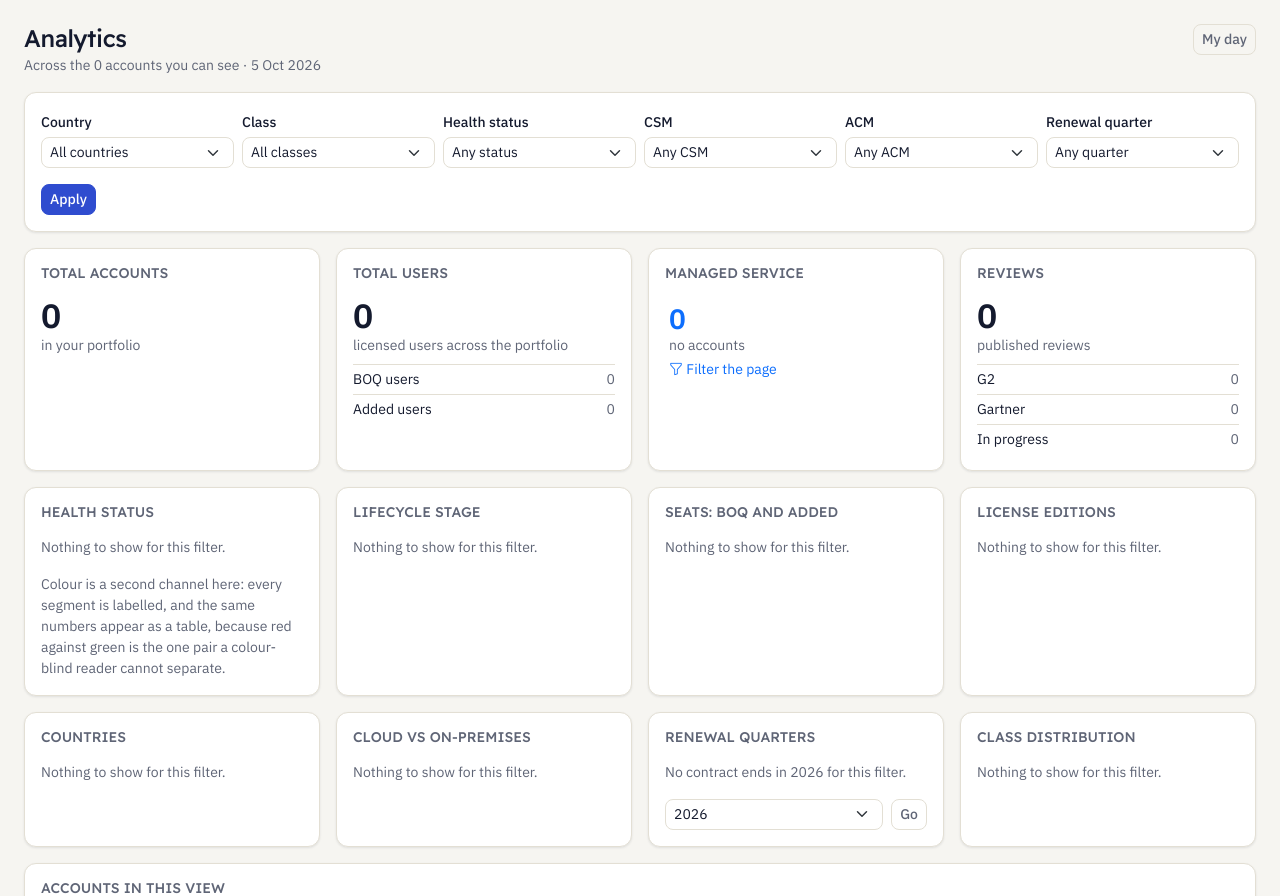
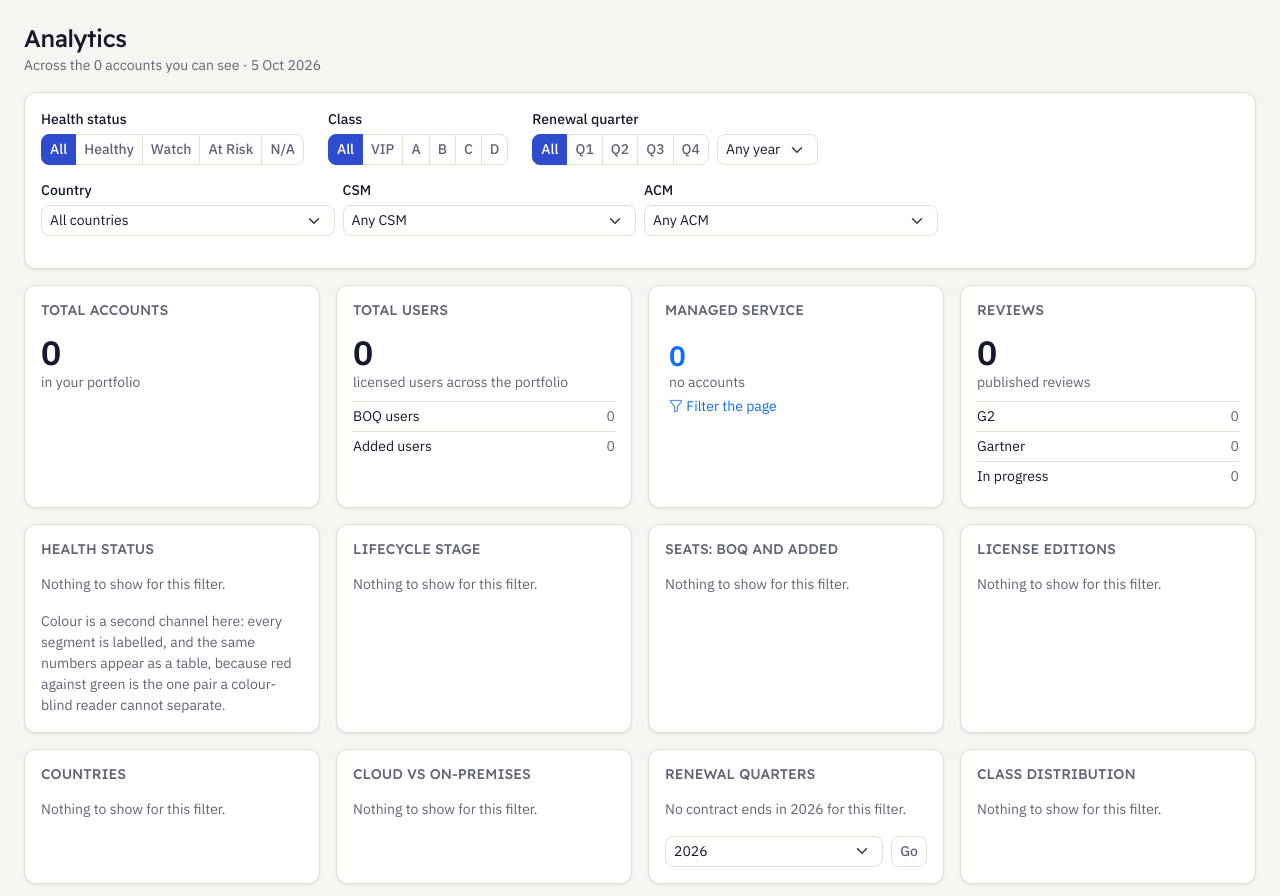
Before and after one commit to Elqasas/CSM, a Django app: page /analytics/ in a window 1280 px wide. Shown: the part 71-967 px from the top of the page. Run offline with Django 5.2, Linux system fonts and the light colour scheme; the visitor is signed in with stand-in values (Sample User, id 1); data comes from the database, SQL or seed files in the repository; data that the repository does not hold is empty; some libraries are stand-ins or nearby versions.

Commit message:
Send managers to Analytics, and filter analytics by buttons and quarter
My day needs a new myday.view capability, which a Manager does not hold:
sign-in, the logo and / take a manager to Analytics. The My day button on
Analytics is gone for every role.

Health status, class and renewal quarter (Q1-Q4) are segmented buttons, with
a year list beside the quarter; country, CSM and ACM stay as lists and apply
on change. Renewal-chart bars set quarter and year together through a paired
toggle_filter.

Hovering the compass mark on the sign-in page replays the opening swing.

Co-Authored-By: Claude Opus 5.5 <noreply@anthropic.com>

```diff
--- a/csm/core/access/abilities.py
+++ b/csm/core/access/abilities.py
@@ -46,6 +46,7 @@ _MATRIX: dict[str, frozenset[str]] = {
             cap.HEALTH_OVERRIDE,
             cap.LIFECYCLE_EDIT,
             cap.DASHBOARD_VIEW,
+            cap.MYDAY_VIEW,
             cap.IMPORT_RUN,
             cap.EXPORT_RUN,
         }
@@ -63,6 +64,7 @@ _MATRIX: dict[str, frozenset[str]] = {
             cap.TASK_DELETE,
             cap.TASK_COMPLETE,
             cap.DASHBOARD_VIEW,
+            cap.MYDAY_VIEW,
             cap.IMPORT_RUN,
             cap.EXPORT_RUN,
             # Deliberately absent: HEALTH_VIEW, HEALTH_OVERRIDE, LIFECYCLE_EDIT,
@@ -88,6 +90,8 @@ _MATRIX: dict[str, frozenset[str]] = {
             cap.NOTE_VIEW,
             cap.DASHBOARD_VIEW,
             cap.EXPORT_RUN,
+            # Deliberately absent: MYDAY_VIEW. A manager holds no queue of their
+            # own, so the landing page and the logo take them to Analytics.
         }
     ),
     # Everything, including the one capability nobody else holds. Written as
--- a/csm/core/access/capabilities.py
+++ b/csm/core/access/capabilities.py
@@ -39,6 +39,9 @@ HEALTH_OVERRIDE = "health.override"
 LIFECYCLE_EDIT = "lifecycle.edit"
 
 DASHBOARD_VIEW = "dashboard.view"
+#: The "My day" landing page: one person's own queue. A manager owns no queue,
+#: so a manager lands on Analytics instead.
+MYDAY_VIEW = "myday.view"
 IMPORT_RUN = "import.run"
 EXPORT_RUN = "export.run"
 USER_MANAGE = "user.manage"
@@ -71,6 +74,7 @@ ALL = frozenset(
         HEALTH_OVERRIDE,
         LIFECYCLE_EDIT,
         DASHBOARD_VIEW,
+        MYDAY_VIEW,
         IMPORT_RUN,
         EXPORT_RUN,
         USER_MANAGE,
--- a/csm/core/templatetags/query.py
+++ b/csm/core/templatetags/query.py
@@ -12,6 +12,19 @@ from __future__ import annotations
 from django import template
 
 register = template.Library()
+
+def _pairs(param: str, value: str) -> list[tuple[str, str]]:
+    """``("rq,ry", "3,2026")`` -> ``[("rq", "3"), ("ry", "2026")]``.
+
+    A segment can stand for more than one parameter at once: a bar on the
+    renewal chart is "Q3 of 2026", which the page filter holds as a quarter and
+    a year. Comma-joined names and values keep the tags' one-param signature.
+    """
+    names, values = param.split(","), value.split(",")
+    if len(names) != len(values):
+        return []
+    return list(zip(names, values, strict=True))
+
 
 #: Never carried across a filter change. A page number from the previous,
 #: wider result set points into a list that no longer has that many pages.
@@ -36,11 +49,16 @@ def toggle_filter(context, param: str, value) -> str:
 
     request = context["request"]
     params = request.GET.copy()
+    pairs = _pairs(param, value)
+    if not pairs:
+        return ""
 
-    if params.get(param, "") == value:
-        params.pop(param, None)
+    if all(params.get(name, "") == part for name, part in pairs):
+        for name, _ in pairs:
+            params.pop(name, None)
     else:
-        params[param] = value
+        for name, part in pairs:
+            params[name] = part
 
     for key in DROPPED:
         params.pop(key, None)
@@ -110,4 +128,6 @@ def is_filtered_on(context, param: str, value) -> bool:
     value = "" if value is None else str(value)
     if not param or not value:
         return False
-    return context["request"].GET.get(param, "") == value
+    pairs = _pairs(param, value)
+    query = context["request"].GET
+    return bool(pairs) and all(query.get(name, "") == part for name, part in pairs)
--- a/csm/dashboard/cards.py
+++ b/csm/dashboard/cards.py
@@ -197,7 +197,7 @@ def _renewal_year_quarters(ctx) -> dict:
         }
     )
     rows = [
-        (f"Q{quarter}", counted[f"q{quarter}"], f"{year}-{quarter}")
+        (f"Q{quarter}", counted[f"q{quarter}"], f"{quarter},{year}")
         for quarter in (1, 2, 3, 4)
     ]
     return {
@@ -207,7 +207,9 @@ def _renewal_year_quarters(ctx) -> dict:
         "chart": bars(rows, width=280.0, bar_height=24.0, gap=16.0),
         "rows": [(label, n) for label, n, _ in rows],
         "token": SERIES_1,
-        "filter_param": "renewal",
+        # Both halves of the page's renewal filter at once: a bar is that
+        # quarter *of the year drawn*, not that quarter in every year.
+        "filter_param": "rq,ry",
         "caption": f"Contract end dates in {year}: {sum(n for _, n, _ in rows)} in total.",
         "empty": f"No contract ends in {year} for this filter.",
         # The card's own year, like the renewals list's own quarter: the page
--- a/csm/dashboard/views.py
+++ b/csm/dashboard/views.py
@@ -16,12 +16,17 @@ import datetime as dt
 
 from django.conf import settings
 from django.db.models import Count, Q
+from django.shortcuts import redirect
 from django.views.generic import TemplateView
 
 from csm.accounts.filters import (
-    RENEWAL_PARAM,
-    apply_renewal_quarter,
-    renewal_quarter_choices,
+    QUARTERS,
+    RENEWAL_QUARTER_PARAM,
+    RENEWAL_YEAR_PARAM,
+    apply_renewal_parts,
+    parse_quarter,
+    parse_year,
+    renewal_year_choices,
 )
 from csm.contacts.models import Contact
 from csm.core.access import capabilities as cap
@@ -67,7 +72,18 @@ def clock_reading(zone: str, *, twelve_hour: bool = False) -> str:
 
 
 class DashboardView(AbilityMixin, TemplateView):
+    """"My day": the reader's own queue. Also where sign-in and the logo land.
+
+    A reader without ``myday.view`` - a manager, who owns no queue - is sent on
+    to Analytics, so the landing URL stays one URL for everybody.
+    """
+
     template_name = "dashboard/index.html"
+
+    def get(self, request, *args, **kwargs):
+        if not self.ability.can(cap.MYDAY_VIEW):
+            return redirect("dashboard:analytics")
+        return super().get(request, *args, **kwargs)
 
     def get_context_data(self, **kwargs):
         context = super().get_context_data(**kwargs)
@@ -171,6 +187,16 @@ CHART_FILTERS = (
 UNSET = "none"
 
 
+#: What the analytics filter form carries as hidden inputs: every parameter the
+#: page reads that is not one of the form's own lists. Without them, changing
+#: the country would drop the class button, a chart click, or a card's own
+#: quarter.
+HIDDEN_FILTER_PARAMS = (
+    "status", "class", "rq", "deployment", "license", "stage", "managed",
+    "quarter", "quarter_year", "renewal_year", "sort",
+)
+
+
 class AnalyticsDashboardView(CapabilityRequiredMixin, TemplateView):
     """Section 8: one filter, many cards, per-role card visibility."""
 
@@ -216,7 +242,13 @@ class AnalyticsDashboardView(CapabilityRequiredMixin, TemplateView):
         context["carried_params"] = self._carried_params(context["active_filters"])
         context["csm_choices"] = self._owner_choices("csm")
         context["acm_choices"] = self._owner_choices("acm")
-        context["renewal_quarters"] = renewal_quarter_choices(self.ability.accounts())
+        context["hidden_filters"] = [
+            (param, self.request.GET[param].strip())
+            for param in HIDDEN_FILTER_PARAMS
+            if self.request.GET.get(param, "").strip()
+        ]
+        context["quarters"] = QUARTERS
+        context["renewal_years"] = renewal_year_choices(self.ability.accounts())
         context["account_classes"] = AccountClass.choices
         context["health_statuses"] = HealthStatus.choices
         return context
@@ -265,7 +297,11 @@ class AnalyticsDashboardView(CapabilityRequiredMixin, TemplateView):
             elif value.isdigit():
                 qs = qs.filter(**{f"{field}_id": int(value)})
 
-        qs = apply_renewal_quarter(qs, self.request.GET.get(RENEWAL_PARAM))
+        qs = apply_renewal_parts(
+            qs,
+            self.request.GET.get(RENEWAL_QUARTER_PARAM),
+            self.request.GET.get(RENEWAL_YEAR_PARAM),
+        )
 
         return qs
 
@@ -282,7 +318,8 @@ class AnalyticsDashboardView(CapabilityRequiredMixin, TemplateView):
             "managed": self.request.GET.get("managed", ""),
             "csm": self.request.GET.get("csm", ""),
             "acm": self.request.GET.get("acm", ""),
-            "renewal": self.request.GET.get(RENEWAL_PARAM, ""),
+            "rq": self.request.GET.get(RENEWAL_QUARTER_PARAM, ""),
+            "ry": self.request.GET.get(RENEWAL_YEAR_PARAM, ""),
             "quarter": self.request.GET.get("quarter", ""),
             "quarter_year": self.request.GET.get("quarter_year", ""),
         }
@@ -308,7 +345,8 @@ class AnalyticsDashboardView(CapabilityRequiredMixin, TemplateView):
                 "No edition recorded" if v == UNSET else dict(LicenseType.choices).get(v)
             ),
             "managed": {"1": "Managed service", "0": "Not managed"}.get,
-            "renewal": self._renewal_label,
+            "rq": lambda v: f"Renewing in Q{q}" if (q := parse_quarter(v)) else "",
+            "ry": lambda v: f"Renewing in {y}" if (y := parse_year(v)) else "",
             "csm": lambda v: f"CSM: {self._person_name(v)}",
             "acm": lambda v: f"ACM: {self._person_name(v)}",
         }
@@ -340,13 +378,6 @@ class AnalyticsDashboardView(CapabilityRequiredMixin, TemplateView):
             if value:
                 carried.append({"param": param, "value": value, "label": ""})
         return carried
-
-    @staticmethod
-    def _renewal_label(value: str) -> str:
-        from csm.accounts.filters import parse_renewal_quarter
-
-        parsed = parse_renewal_quarter(value)
-        return f"Renewing Q{parsed[1]} {parsed[0]}" if parsed else ""
 
     def _person_name(self, value: str) -> str:
         if value == UNSET:
--- a/templates/base.html
+++ b/templates/base.html
@@ -41,7 +41,7 @@
     {% if user.is_authenticated %}
       <nav class="navbar navbar-expand-lg bg-body-tertiary border-bottom">
         <div class="container-fluid">
-          <a class="navbar-brand" href="{% url 'dashboard:index' %}" title="Bousla home">
+          <a class="navbar-brand" href="{% if "myday.view" in ability.capabilities %}{% url 'dashboard:index' %}{% else %}{% url 'dashboard:analytics' %}{% endif %}" title="Bousla home">
             {% include "core/_brand_mark.html" %}
             <span class="brand-text">
               <span class="wordmark">BOUSLA</span>
@@ -55,7 +55,7 @@
           </button>
           <div class="collapse navbar-collapse" id="mainnav">
             <ul class="navbar-nav me-auto">
-              {% if "task.create" in ability.capabilities %}
+              {% if "myday.view" in ability.capabilities %}
                 <li class="nav-item">
                   <a class="nav-link {% if nav == 'dashboard' %}active{% endif %}"
                      href="{% url 'dashboard:index' %}">My day</a>
--- a/templates/dashboard/analytics.html
+++ b/templates/dashboard/analytics.html
@@ -4,17 +4,12 @@
 {% block title %}Analytics{% endblock %}
 
 {% block content %}
-  <div class="d-flex justify-content-between align-items-start mb-3">
-    <div>
+  <div class="mb-3">
     <h1 class="h4 mb-0">Analytics</h1>
     <p class="text-body-secondary small mb-0">
       Across the {{ cards.0.data.value }} account{{ cards.0.data.value|pluralize }}
       you can see &middot; {{ today|date:"j M Y" }}
     </p>
-    </div>
-    <a class="btn btn-sm btn-outline-secondary" href="{% url 'dashboard:index' %}">
-      My day
-    </a>
   </div>
 
   {% comment %}
@@ -23,11 +18,75 @@
   be an oracle, letting a reader who cannot see the health card infer the
   distribution from how the other cards' counts move.
   {% endcomment %}
-  <form method="get" class="card card-body mb-3">
-    <div class="row g-2 align-items-end">
-      <div class="col-6 col-md-4 col-xl-2">
+  {% comment %}
+  Health status, class and the renewal quarter are rows of buttons - the ones
+  people flick between, answered on one click. They are links that keep every
+  other parameter, like the Show and Period controls on Activities. Country,
+  CSM, ACM and the renewal year are lists, and submit as soon as they change;
+  the hidden inputs carry everything a list change must not drop, including
+  the filters a chart click applied and the cards' own selectors.
+  {% endcomment %}
+  <form method="get" class="card card-body mb-3 analytics-filters">
+    {% for name, value in hidden_filters %}
+      <input type="hidden" name="{{ name }}" value="{{ value }}">
+    {% endfor %}
+
+    <div class="d-flex flex-wrap gap-4">
+      {% if shows_health %}
+        <div>
+          <span class="form-label d-block">Health status</span>
+          <div class="btn-group btn-group-sm seg-group" role="group" aria-label="Health status">
+            <a class="btn btn-outline-secondary {% if not filters.status %}active{% endif %}"
+               href="{% set_filter 'status' '' %}">All</a>
+            {% for value, label in health_statuses %}
+              <a class="btn btn-outline-secondary {% if filters.status == value %}active{% endif %}"
+                 href="{% set_filter 'status' value %}"
+                 aria-pressed="{% if filters.status == value %}true{% else %}false{% endif %}">{{ label }}</a>
+            {% endfor %}
+          </div>
+        </div>
+      {% endif %}
+
+      <div>
+        <span class="form-label d-block">Class</span>
+        <div class="btn-group btn-group-sm seg-group" role="group" aria-label="Class">
+          <a class="btn btn-outline-secondary {% if not filters.class %}active{% endif %}"
+             href="{% set_filter 'class' '' %}">All</a>
+          {% for value, label in account_classes %}
+            <a class="btn btn-outline-secondary {% if filters.class == value %}active{% endif %}"
+               href="{% set_filter 'class' value %}"
+               aria-pressed="{% if filters.class == value %}true{% else %}false{% endif %}">{{ label }}</a>
+          {% endfor %}
+        </div>
+      </div>
+
+      <div>
+        <span class="form-label d-block">Renewal quarter</span>
+        <div class="d-flex flex-wrap gap-2">
+          <div class="btn-group btn-group-sm seg-group" role="group" aria-label="Renewal quarter">
+            <a class="btn btn-outline-secondary {% if not filters.rq %}active{% endif %}"
+               href="{% set_filter 'rq' '' %}">All</a>
+            {% for value, label in quarters %}
+              <a class="btn btn-outline-secondary {% if filters.rq == value %}active{% endif %}"
+                 href="{% set_filter 'rq' value %}"
+                 aria-pressed="{% if filters.rq == value %}true{% else %}false{% endif %}">{{ label }}</a>
+            {% endfor %}
+          </div>
+          <label class="visually-hidden" for="f-ry">Renewal year</label>
+          <select class="form-select form-select-sm w-auto" id="f-ry" name="ry" onchange="this.form.submit()">
+            <option value="">Any year</option>
+            {% for year in renewal_years %}
+              <option value="{{ year }}" {% if filters.ry == year|stringformat:"s" %}selected{% endif %}>{{ year }}</option>
+            {% endfor %}
+          </select>
+        </div>
+      </div>
+    </div>
+
+    <div class="row g-2 align-items-end mt-1">
+      <div class="col-6 col-md-4 col-xl-3">
         <label class="form-label small" for="f-country">Country</label>
-        <select class="form-select form-select-sm" id="f-country" name="country">
+        <select class="form-select form-select-sm" id="f-country" name="country" onchange="this.form.submit()">
           <option value="">All countries</option>
           {% for code, name in countries %}
             <option value="{{ code }}" {% if filters.country == code %}selected{% endif %}>
@@ -37,35 +96,9 @@
         </select>
       </div>
 
-      <div class="col-6 col-md-4 col-xl-2">
-        <label class="form-label small" for="f-class">Class</label>
-        <select class="form-select form-select-sm" id="f-class" name="class">
-          <option value="">All classes</option>
-          {% for value, label in account_classes %}
-            <option value="{{ value }}" {% if filters.class == value %}selected{% endif %}>
-              {{ label }}
-            </option>
-          {% endfor %}
-        </select>
-      </div>
-
-      {% if shows_health %}
-        <div class="col-6 col-md-4 col-xl-2">
-          <label class="form-label small" for="f-status">Health status</label>
-          <select class="form-select form-select-sm" id="f-status" name="status">
-            <option value="">Any status</option>
-            {% for value, label in health_statuses %}
-              <option value="{{ value }}" {% if filters.status == value %}selected{% endif %}>
-                {{ label }}
-              </option>
-            {% endfor %}
-          </select>
-        </div>
-      {% endif %}
-
-      <div class="col-6 col-md-4 col-xl-2">
+      <div class="col-6 col-md-4 col-xl-3">
         <label class="form-label small" for="f-csm">CSM</label>
-        <select class="form-select form-select-sm" id="f-csm" name="csm">
+        <select class="form-select form-select-sm" id="f-csm" name="csm" onchange="this.form.submit()">
           <option value="">Any CSM</option>
           {% for value, label in csm_choices %}
             <option value="{{ value }}" {% if filters.csm == value %}selected{% endif %}>
@@ -75,9 +108,9 @@
         </select>
       </div>
 
-      <div class="col-6 col-md-4 col-xl-2">
+      <div class="col-6 col-md-4 col-xl-3">
         <label class="form-label small" for="f-acm">ACM</label>
-        <select class="form-select form-select-sm" id="f-acm" name="acm">
+        <select class="form-select form-select-sm" id="f-acm" name="acm" onchange="this.form.submit()">
           <option value="">Any ACM</option>
           {% for value, label in acm_choices %}
             <option value="{{ value }}" {% if filters.acm == value %}selected{% endif %}>
@@ -87,21 +120,14 @@
         </select>
       </div>
 
-      <div class="col-6 col-md-4 col-xl-2">
-        <label class="form-label small" for="f-renewal">Renewal quarter</label>
-        <select class="form-select form-select-sm" id="f-renewal" name="renewal">
-          <option value="">Any quarter</option>
-          {% for value, label in renewal_quarters %}
-            <option value="{{ value }}" {% if filters.renewal == value %}selected{% endif %}>
-              {{ label }}
-            </option>
-          {% endfor %}
-        </select>
+      <noscript>
+        <div class="col-6 col-md-2">
+          <button class="btn btn-sm btn-primary" type="submit">Apply</button>
         </div>
+      </noscript>
     </div>
 
     <div class="d-flex align-items-center flex-wrap gap-2 mt-3">
-      <button class="btn btn-sm btn-primary" type="submit">Apply</button>
       {% comment %}
       One chip per active filter, each removing only itself. Clicking a chart
       segment is a toggle while the segment is still on screen; narrow the page
```
Also changed, not shown: CLAUDE.md (+51 -6 lines), csm/accounts/filters.py (+52 -0 lines), templates/users/login.html (+21 -3 lines), tests/test_dashboard.py (+48 -11 lines), tests/test_views.py (+23 -1 lines), 1 other file. Lines whose indentation alone changed are shown as unchanged.
